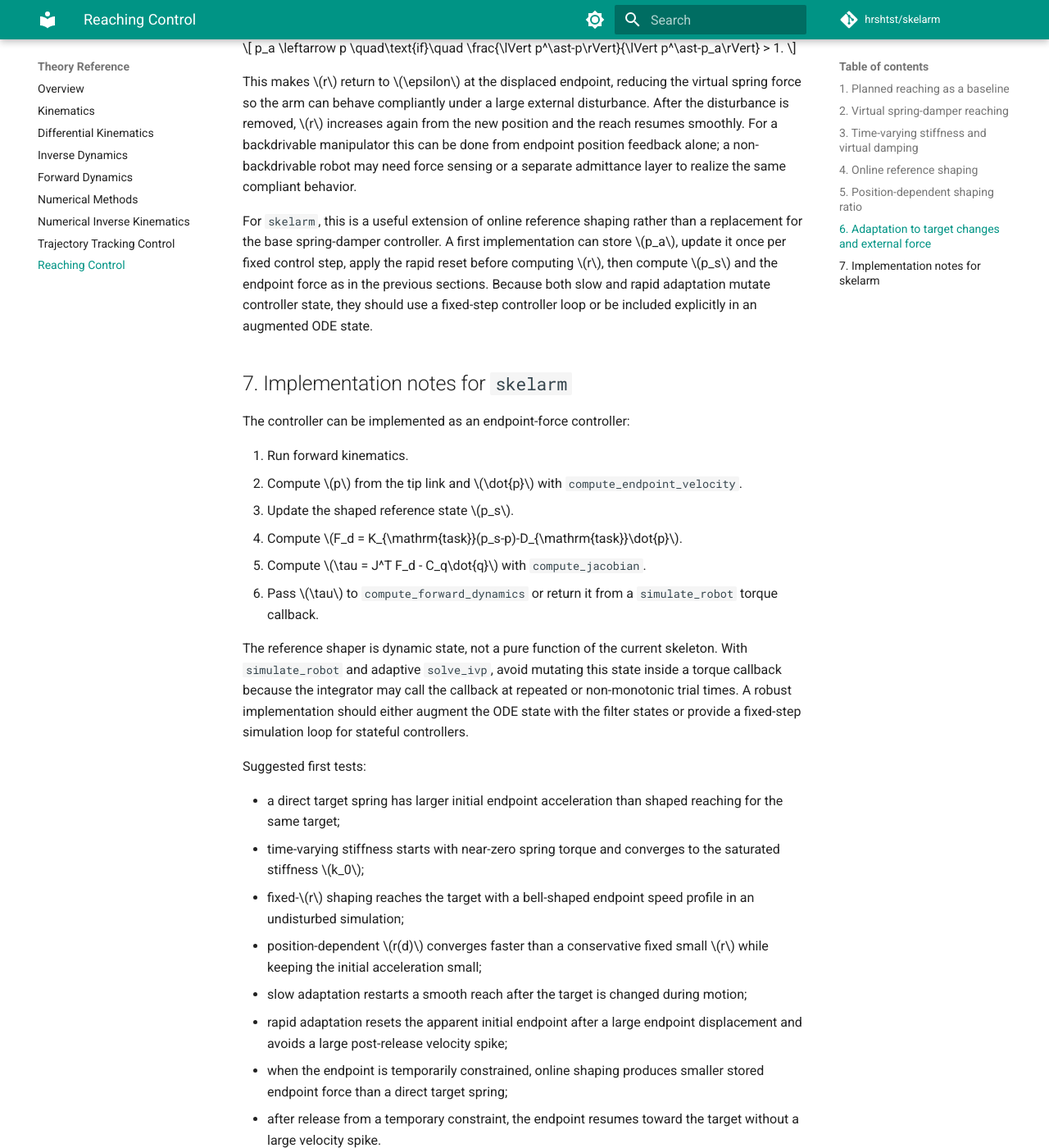
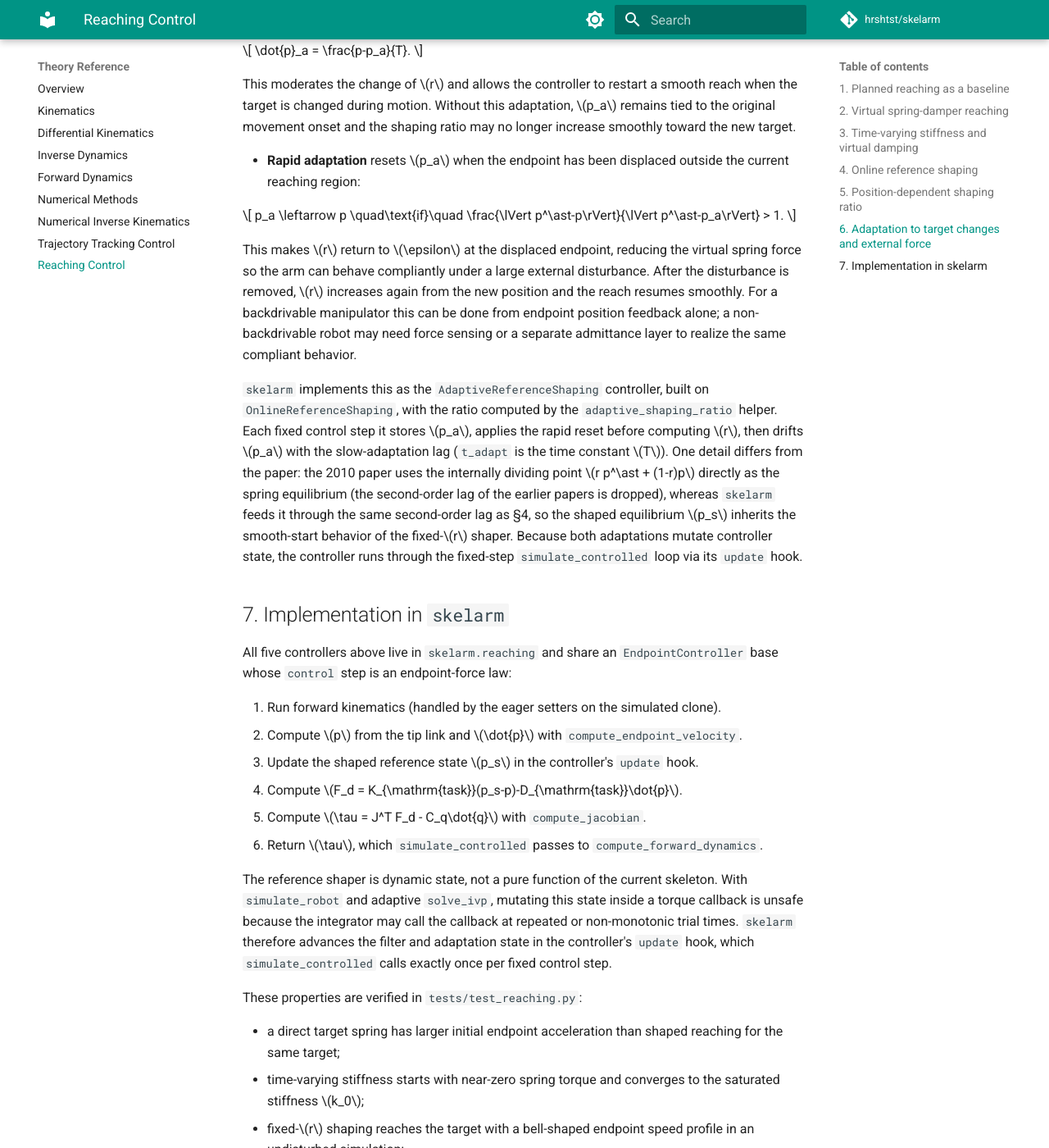
Before and after one commit to hrshtst/skelarm, an MkDocs documentation site: the page built from docs/reference/08_reaching_control.md, in a window 1280 px wide and 1400 px high, scrolled down 4636 px. Shown: the whole window at 82% size. Built offline with MkDocs 1.6.1 and Material for MkDocs 9.7.7, drawn with Linux system fonts in a browser that asks for light colours; a script that is not in the unit is left out; comment, search, counter and statistics services are not loaded; some of the changed text lies outside the part shown.

Commit message:
docs: sync control/reaching references with the implemented layer
The trajectory-tracking, reaching, and MPC controllers described as future
work in chapters 07 and 08 are already built and tested, so convert the
roadmap/future-tense prose to present tense pointing at the real classes and
helpers (ik_joint_reference, resolved_rate_joint_reference, JointPD,
InverseDynamicsFeedforwardPD, ComputedTorque, simulate_controlled,
JointSpaceMPC, and the reaching EndpointController family).

Verify chapter 08 against the source PDFs in resource/reaching_control/ and
note one deviation: the Seto-Sugihara 2010 paper drops the second-order lag and
uses r p* + (1-r)p directly as the equilibrium, whereas AdaptiveReferenceShaping
keeps the IROS 2009 lag filter.

Co-Authored-By: Claude Opus 4.8 <noreply@anthropic.com>

```diff
--- a/docs/reference/08_reaching_control.md
+++ b/docs/reference/08_reaching_control.md
@@ -63,7 +63,8 @@ human-like reaching with redundant arms:
 Here $K_{\mathrm{task}}$ is task-space stiffness, $D_{\mathrm{task}}$ is
 task-space damping, and $C_q$ is joint damping. This does not require a target
 arrival time, and the Jacobian transpose maps the virtual endpoint force into
-joint torques.
+joint torques. `skelarm` implements it as the `VirtualSpringDamper` controller,
+using isotropic (scalar) `k_task`, `d_task`, and `c_joint` gains.
 
 This control law is compliant in the sense that external forces can displace the
 endpoint. Its weakness is the initial force: if $p^\ast$ is far from $p_0$, then
@@ -124,18 +125,21 @@ from a constant target spring:
 - task-space virtual damping makes endpoint paths straighter, especially for
   redundant arms.
 
-For `skelarm`, this controller is a useful intermediate implementation between a
-constant virtual spring and the later online reference-shaping methods. It does
-not require IK, a Jacobian inverse, or a planned joint trajectory. Unlike the
-Seto-Sugihara online shaper below, however, $k(t)$ is tied to elapsed time from
-movement onset. If the endpoint is blocked, the stiffness continues to grow even
-though the arm has not progressed, so contact behavior may still need force
-limits, reset logic, or the online feedback shaping described next.
+`skelarm` implements this as the `TimeVaryingStiffness` controller, a useful
+intermediate between a constant virtual spring and the later online
+reference-shaping methods. It takes the saturated stiffness `k0`, the rate `alpha`,
+and a damping ratio `zeta1` (so the damping gain is `zeta1 * k0`), and needs no IK,
+Jacobian inverse, or planned joint trajectory. Unlike the Seto-Sugihara online
+shaper below, however, $k(t)$ is tied to elapsed time from movement onset. If the
+endpoint is blocked, the stiffness continues to grow even though the arm has not
+progressed, so contact behavior may still need force limits, reset logic, or the
+online feedback shaping described next.
 
-Because `skelarm` assumes planar motion without gravity by default, the gravity
-compensation term used in the 3-D PA-10 experiments should be omitted unless the
-dynamics model is extended. Viscosity compensation from the paper is also not a
-first implementation requirement unless explicit joint friction is added.
+Because `skelarm` assumes planar motion without gravity by default,
+`TimeVaryingStiffness` omits the gravity compensation term used in the 3-D PA-10
+experiments; it would only be needed if the dynamics model were extended. The
+paper's viscosity compensation is likewise unnecessary unless explicit joint
+friction is added to the dynamics.
 
 ## 4. Online reference shaping
 
@@ -184,7 +188,10 @@ The parameter $r$ controls the tradeoff:
 
 This fixed-$r$ controller is the core idea of the IROS 2009 paper. It produces
 smoother reaching than a direct target spring and makes the behavior more pliant
-under endpoint constraints.
+under endpoint constraints. `skelarm` implements it as the `OnlineReferenceShaping`
+controller, which realizes the second-order lag as two cascaded first-order lags
+with time constants `t1` and `t2`, advanced once per fixed control step, and takes
+the fixed ratio as `r`.
 
 ## 5. Position-dependent shaping ratio
 
@@ -214,10 +221,11 @@ with a small shaped-equilibrium shift. Near the target, $d \approx 0$ and $r$
 approaches one, improving convergence. If an external force pushes the endpoint
 away and $d>1$, $r$ decreases again, making the motion compliant.
 
-In implementation, clamp the computed value to the valid interval $0 < r \le 1$
-before using it in the reference shaper. The formula can slightly exceed one
-near $d=0$ for nonzero $a$, while `skelarm` should keep the interpolation
-semantics explicit.
+`skelarm` implements this as the `PositionDependentShaping` controller (built on
+`OnlineReferenceShaping`) and exposes the schedule as the `shaping_ratio` helper,
+parameterized by `a`. It clamps the computed value to $0 < r \le 1$ before using it
+in the reference shaper, because the formula can slightly exceed one near $d=0$ for
+nonzero $a$.
 
 ## 6. Adaptation to target changes and external force
 
@@ -280,34 +288,37 @@ be done from endpoint position feedback alone; a non-backdrivable robot may need
 force sensing or a separate admittance layer to realize the same compliant
 behavior.
 
-For `skelarm`, this is a useful extension of online reference shaping rather
-than a replacement for the base spring-damper controller. A first implementation
-can store $p_a$, update it once per fixed control step, apply the rapid reset
-before computing $r$, then compute $p_s$ and the endpoint force as in the
-previous sections. Because both slow and rapid adaptation mutate controller
-state, they should use a fixed-step controller loop or be included explicitly in
-an augmented ODE state.
+`skelarm` implements this as the `AdaptiveReferenceShaping` controller, built on
+`OnlineReferenceShaping`, with the ratio computed by the `adaptive_shaping_ratio`
+helper. Each fixed control step it stores $p_a$, applies the rapid reset before
+computing $r$, then drifts $p_a$ with the slow-adaptation lag (`t_adapt` is the
+time constant $T$). One detail differs from the paper: the 2010 paper uses the
+internally dividing point $r p^\ast + (1-r)p$ directly as the spring equilibrium
+(the second-order lag of the earlier papers is dropped), whereas `skelarm` feeds it
+through the same second-order lag as §4, so the shaped equilibrium $p_s$ inherits
+the smooth-start behavior of the fixed-$r$ shaper. Because both adaptations mutate controller state, the controller
+runs through the fixed-step `simulate_controlled` loop via its `update` hook.
 
-## 7. Implementation notes for `skelarm`
+## 7. Implementation in `skelarm`
 
-The controller can be implemented as an endpoint-force controller:
+All five controllers above live in `skelarm.reaching` and share an
+`EndpointController` base whose `control` step is an endpoint-force law:
 
-1. Run forward kinematics.
+1. Run forward kinematics (handled by the eager setters on the simulated clone).
 2. Compute $p$ from the tip link and $\dot{p}$ with `compute_endpoint_velocity`.
-3. Update the shaped reference state $p_s$.
+3. Update the shaped reference state $p_s$ in the controller's `update` hook.
 4. Compute $F_d = K_{\mathrm{task}}(p_s-p)-D_{\mathrm{task}}\dot{p}$.
 5. Compute $\tau = J^T F_d - C_q\dot{q}$ with `compute_jacobian`.
-6. Pass $\tau$ to `compute_forward_dynamics` or return it from a
-   `simulate_robot` torque callback.
+6. Return $\tau$, which `simulate_controlled` passes to `compute_forward_dynamics`.
 
 The reference shaper is dynamic state, not a pure function of the current
-skeleton. With `simulate_robot` and adaptive `solve_ivp`, avoid mutating this
-state inside a torque callback because the integrator may call the callback at
-repeated or non-monotonic trial times. A robust implementation should either
-augment the ODE state with the filter states or provide a fixed-step simulation
-loop for stateful controllers.
+skeleton. With `simulate_robot` and adaptive `solve_ivp`, mutating this state
+inside a torque callback is unsafe because the integrator may call the callback at
+repeated or non-monotonic trial times. `skelarm` therefore advances the filter and
+adaptation state in the controller's `update` hook, which `simulate_controlled`
+calls exactly once per fixed control step.
 
-Suggested first tests:
+These properties are verified in `tests/test_reaching.py`:
 
 - a direct target spring has larger initial endpoint acceleration than shaped
   reaching for the same target;
@@ -317,11 +328,14 @@ Suggested first tests:
   in an undisturbed simulation;
 - position-dependent $r(d)$ converges faster than a conservative fixed small
   $r$ while keeping the initial acceleration small;
-- slow adaptation restarts a smooth reach after the target is changed during
-  motion;
+- slow adaptation drifts the apparent initial endpoint toward the current
+  endpoint;
 - rapid adaptation resets the apparent initial endpoint after a large endpoint
-  displacement and avoids a large post-release velocity spike;
-- when the endpoint is temporarily constrained, online shaping produces smaller
-  stored endpoint force than a direct target spring;
-- after release from a temporary constraint, the endpoint resumes toward the
-  target without a large velocity spike.
+  displacement;
+- the shaping-ratio helpers match the paper values at the endpoints of their
+  ranges.
+
+Like the trackers of the previous chapter, these controllers can also be driven
+from a TOML scenario file (`virtual_spring_damper`, `time_varying_stiffness`,
+`online_shaping`, `position_dependent_shaping`, `adaptive_shaping`); see the
+[Control Configuration](../guides/control_configuration.md) guide.
```
Also changed, not shown: docs/reference/07_control.md (+70 -53 lines).
